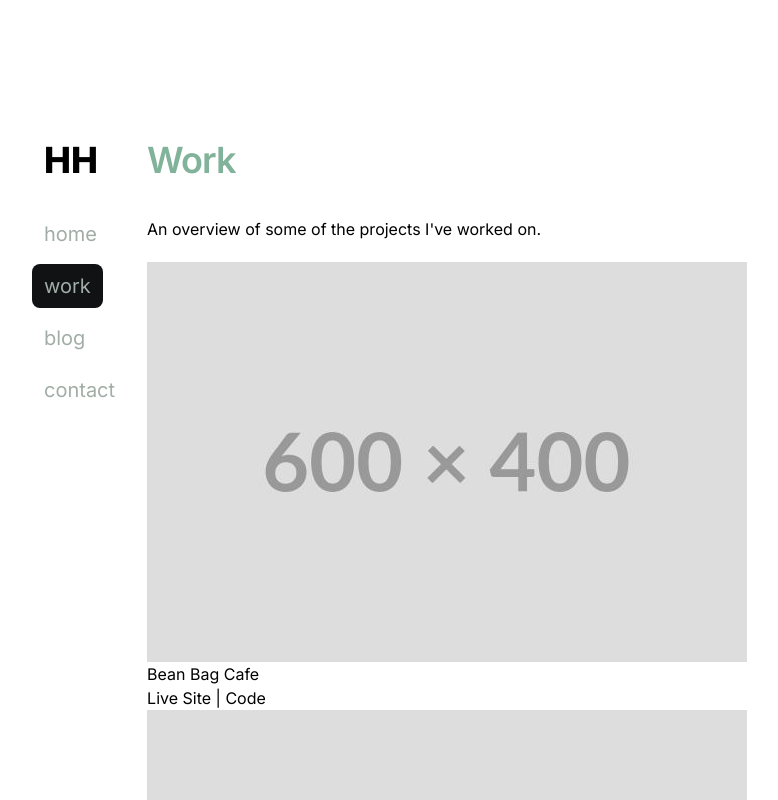
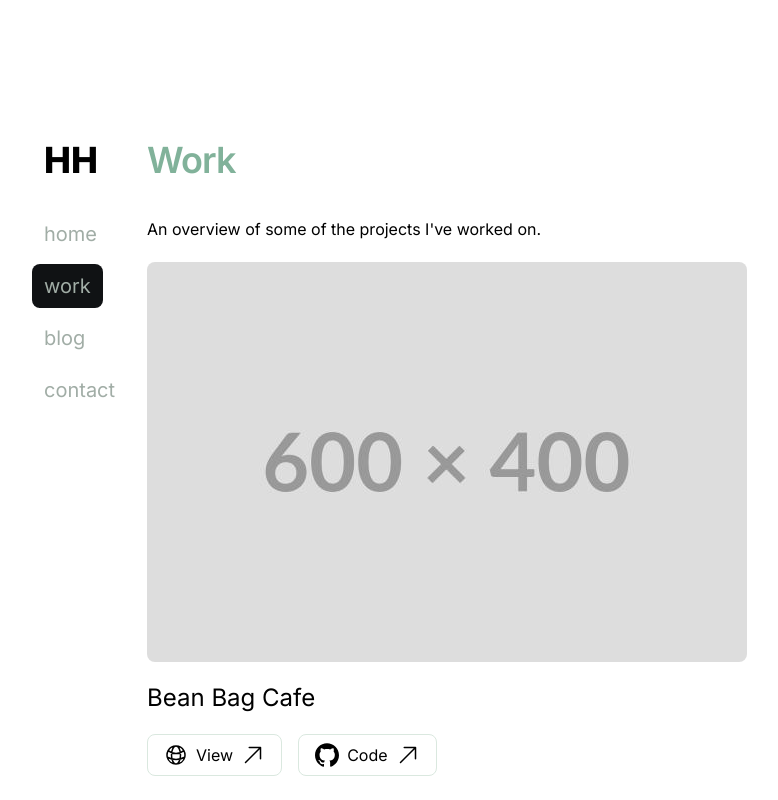
Before and after one commit to HunterHeston/personal-website, a Next.js app: page /work in a window 1280 px wide. Shown: the top 800 px of the page, without its empty margins (216-994 px from the left). Built offline with nearby package versions, Linux system fonts and the light colour scheme.

Commit message:
Project card styled with icons and links to code/site.

```diff
--- a/components/projectCard.tsx
+++ b/components/projectCard.tsx
@@ -1,5 +1,8 @@
 import Image from "next/image";
 import Link from "next/link";
+import ArrowUpRightIcon from "./icons/arrowUpRight";
+import WebIcon from "./icons/web";
+import GitHubIcon from "./icons/github";
 
 // ProjectCard Props
 interface ProjectCardProps {
@@ -17,22 +20,47 @@ export default function ProjectCard({
 }: ProjectCardProps) {
   return (
     <>
-      <div>
+      <div className="mb-10">
         <Image
+          className="rounded-lg"
           alt="screenshot of project interface"
           src={image}
           width={600}
           height={400}
         />
-        <h2>{title}</h2>
-        <Link href={projectLink} target="_blank">
-          Live Site
-        </Link>{" "}
-        |{" "}
-        <Link href={codeLink} target="_blank">
-          Code
-        </Link>
+        <h2 className="text-2xl py-5">{title}</h2>
+        <div className="flex">
+          <LinkButton href={projectLink}>
+            <WebIcon className="mr-2" />
+            View
+          </LinkButton>
+          <LinkButton href={codeLink}>
+            <GitHubIcon className="mr-2" />
+            Code
+          </LinkButton>
+        </div>
       </div>
     </>
   );
 }
+
+// LinkButton Props
+interface LinkButtonProps {
+  href: string;
+  children: React.ReactNode;
+}
+
+function LinkButton({ href, children }: LinkButtonProps) {
+  return (
+    <>
+      <Link
+        href={href}
+        target="_blank"
+        className="flex border  border-primary dark:border-darker rounded-lg mr-4 py-2 px-4 items-center justify-center hover:bg-darker hover:text-white transition duration-300 ease-in-out"
+      >
+        {children}
+        <ArrowUpRightIcon className="ml-2" />
+      </Link>
+    </>
+  );
+}
--- a/pages/work.tsx
+++ b/pages/work.tsx
@@ -1,14 +1,13 @@
 import H1 from "@/components/h1";
 import P from "@/components/p";
 import ProjectCard from "@/components/projectCard";
-import Image from "next/image";
-import Link from "next/link";
 
 export default function Contact() {
   return (
     <>
       <H1>Work</H1>
       <P>An overview of some of the projects I&apos;ve worked on.</P>
+      <div className="sm:flex flex-wrap">
         <ProjectCard
           title="Bean Bag Cafe"
           image="/600x400.jpeg"
@@ -27,6 +26,7 @@ export default function Contact() {
           projectLink="https://benchmarkclimbing.com"
           codeLink="https://github.com/hunterheston"
         />
+      </div>
     </>
   );
 }
```
Lines whose indentation alone changed are shown as unchanged.
